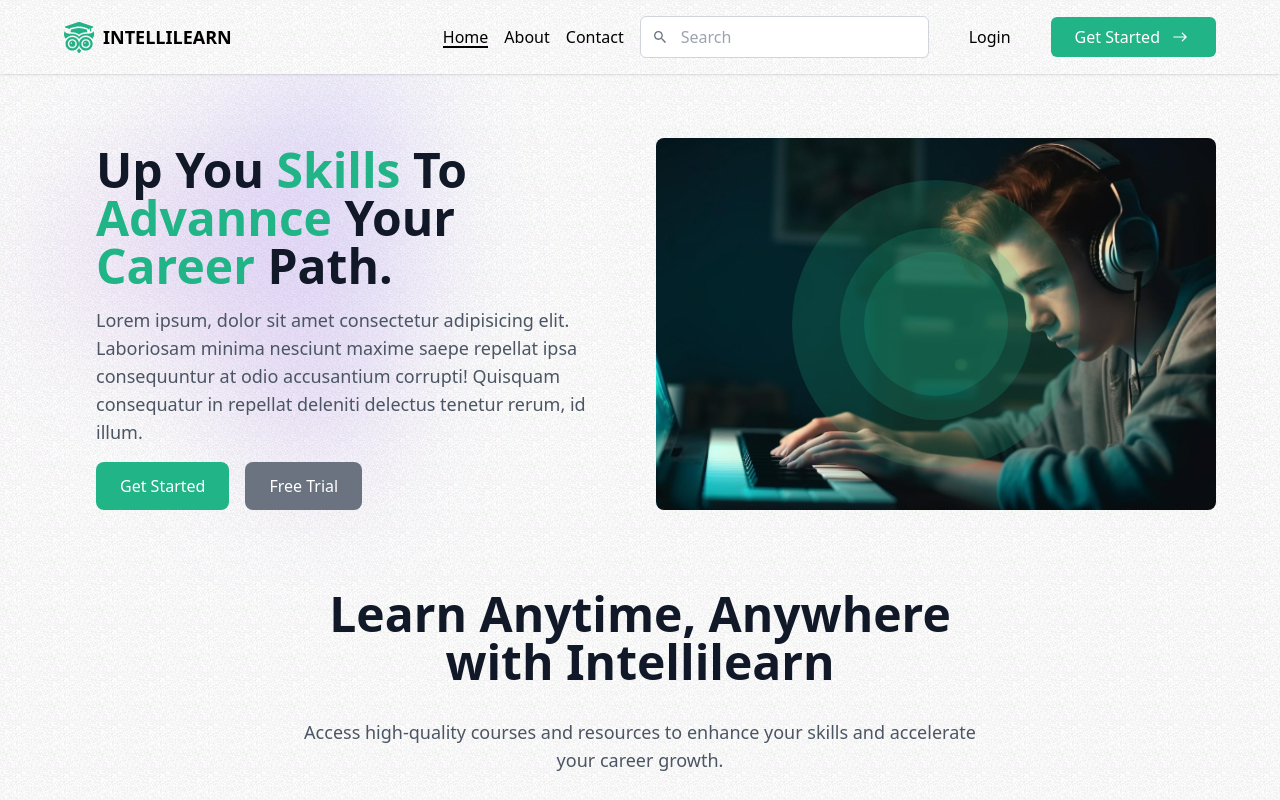
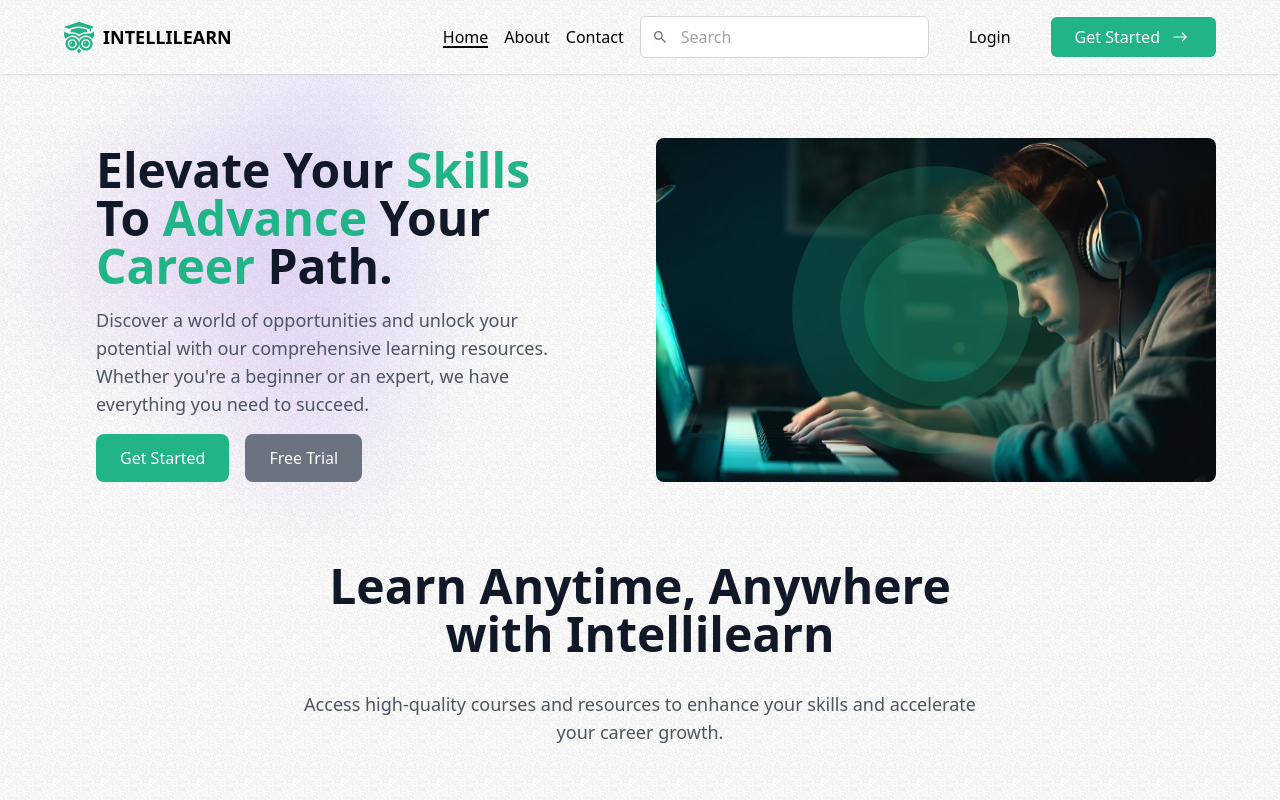
Before and after one commit to Hardik-2311/intellilearn, a React (Vite) app in the folder intellilearn/: page / in a window 1280 px wide. Shown: the top 800 px of the page. Built offline with nearby package versions, Linux system fonts and the light colour scheme; what @radix-ui/themes would draw is missing.

Commit message:
content updation

```diff
--- a/intellilearn/src/components/Banner/Banner.jsx
+++ b/intellilearn/src/components/Banner/Banner.jsx
@@ -1,5 +1,6 @@
 import React from "react";
 import { Link } from "react-router-dom";
+
 const Banner = () => {
   return (
     <div className="grid grid-cols-2 gap-8">
@@ -17,19 +18,18 @@ const Banner = () => {
             className="relative left-[calc(50%-11rem)] aspect-[1155/678] w-[36.125rem] -translate-x-1/2 rotate-[30deg] bg-gradient-to-tr from-[#ff80b5] to-[#9089fc] opacity-30 sm:left-[calc(50%-30rem)] sm:w-[72.1875rem]"
           />
         </div>
-        <div className="flex flex-col  h-full px-6 lg:px-8">
+        <div className="flex flex-col h-full px-6 lg:px-8">
           <h2 className="mt-2 font-bold text-4xl text-gray-900 sm:text-5xl capitalize">
-            Up you <span className="text-[#20B486]">skills</span> to{" "}
-            <span className="text-[#20B486]">Advannce</span> your{" "}
+            Elevate your <span className="text-[#20B486]">skills</span> to{" "}
+            <span className="text-[#20B486]">advance</span> your{" "}
             <span className="text-[#20B486]">career</span> path.
           </h2>
           <p className="my-4 text-lg text-gray-600">
-            Lorem ipsum, dolor sit amet consectetur adipisicing elit. Laboriosam
-            minima nesciunt maxime saepe repellat ipsa consequuntur at odio
-            accusantium corrupti! Quisquam consequatur in repellat deleniti
-            delectus tenetur rerum, id illum.
+            Discover a world of opportunities and unlock your potential with our
+            comprehensive learning resources. Whether you're a beginner or an
+            expert, we have everything you need to succeed.
           </p>
-          <div className=" gap-4 flex items-center justify-items-start ">
+          <div className="gap-4 flex items-center justify-items-start">
             <div>
               <Link
                 to="/signup"
--- a/intellilearn/src/pages/Contact.jsx
+++ b/intellilearn/src/pages/Contact.jsx
@@ -79,8 +79,6 @@ const Contact = () => {
                     <p className="text-base">info@yourdomain.com</p>
                   </div>
                 </motion.div>
-
-                {/* Repeat similar motion.div elements for other sections */}
               </motion.div>
             </div>
             <div className="w-full px-4 lg:w-1/2 xl:w-5/12">
--- a/intellilearn/src/pages/Home.jsx
+++ b/intellilearn/src/pages/Home.jsx
@@ -1,8 +1,6 @@
 import React from "react";
 import Layout from "../layout/Layout";
 import { Link } from "react-router-dom";
-
-
 
 import Services from "../components/services/Services";
 import Instructors from "../components/instructors/Instructors";
```
